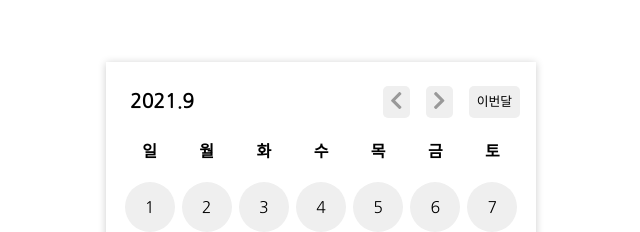
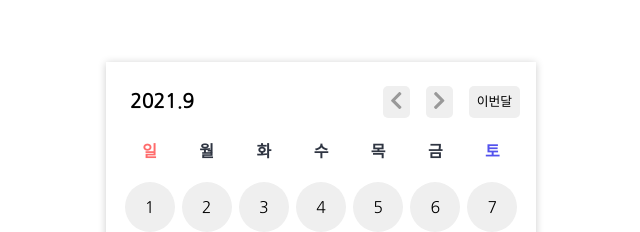
Before and after one commit to ha3158987/Paywork_Calendar, a React (Create React App) app: page / in a window 1280 px wide. Shown: the part 108-340 px from the top of the page, without its empty margins (319-959 px from the left). Built offline with nearby package versions, Linux system fonts and the light colour scheme.

Commit message:
feat: 요일 색상 조건 추가

```diff
--- a/src/Components/Calendar/DaysOfWeek.jsx
+++ b/src/Components/Calendar/DaysOfWeek.jsx
@@ -6,7 +6,7 @@ const DaysOfWeek = () => {
   return (
     <DaysOfWeekLayout>
       {days.map((day) => (
-        <Day>{day}</Day>
+        <Day day={day}>{day}</Day>
       ))}
     </DaysOfWeekLayout>
   );
@@ -24,6 +24,12 @@ const Day = styled.span`
   height: 30px;
   text-align: center;
   font-weight: bold;
+  color: ${(props) =>
+    props.day === "일"
+      ? "#ff6b6b"
+      : props.day === "토"
+      ? "#5352ed"
+      : "#2f3542"};
 `;
 
 export default DaysOfWeek;
```
